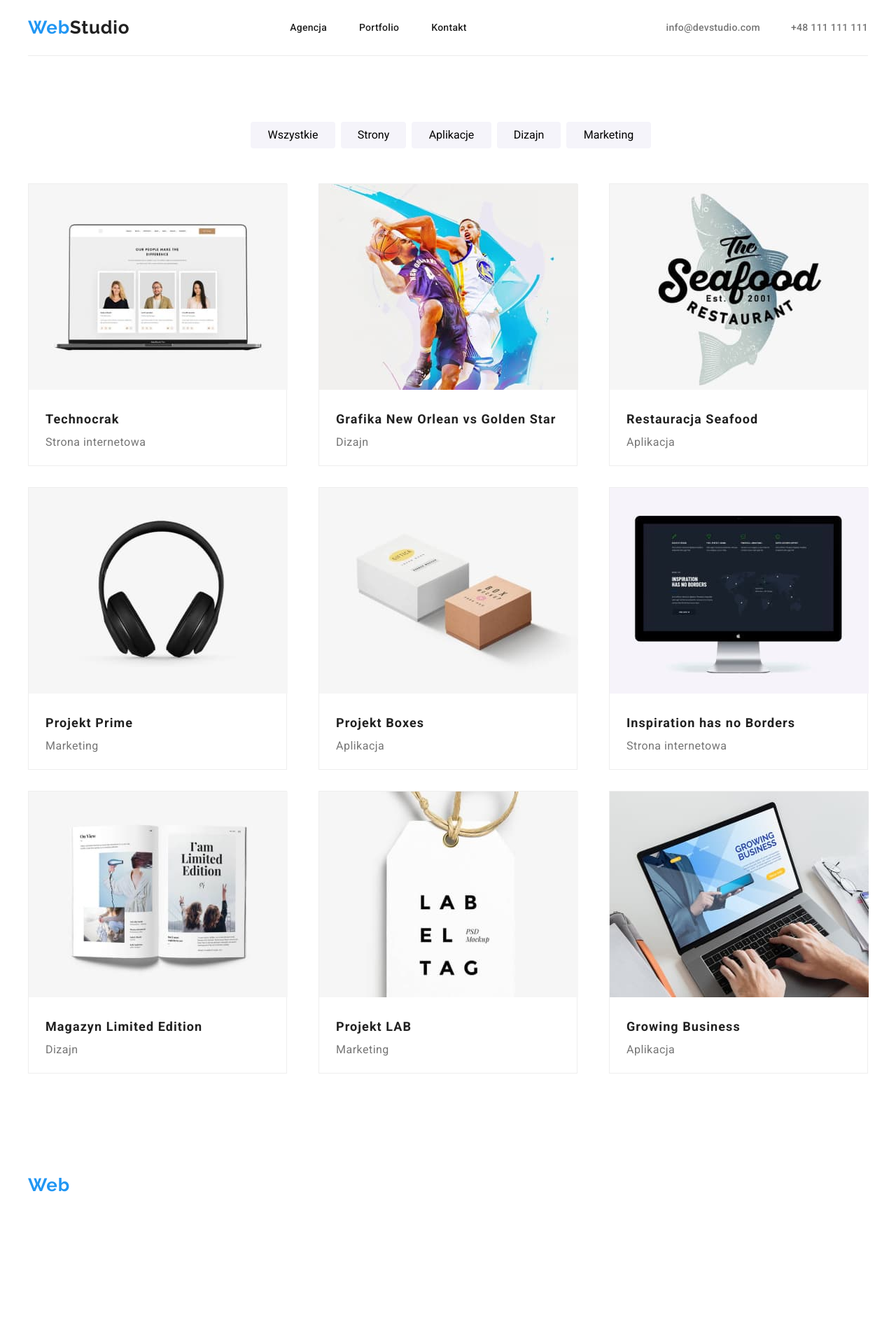
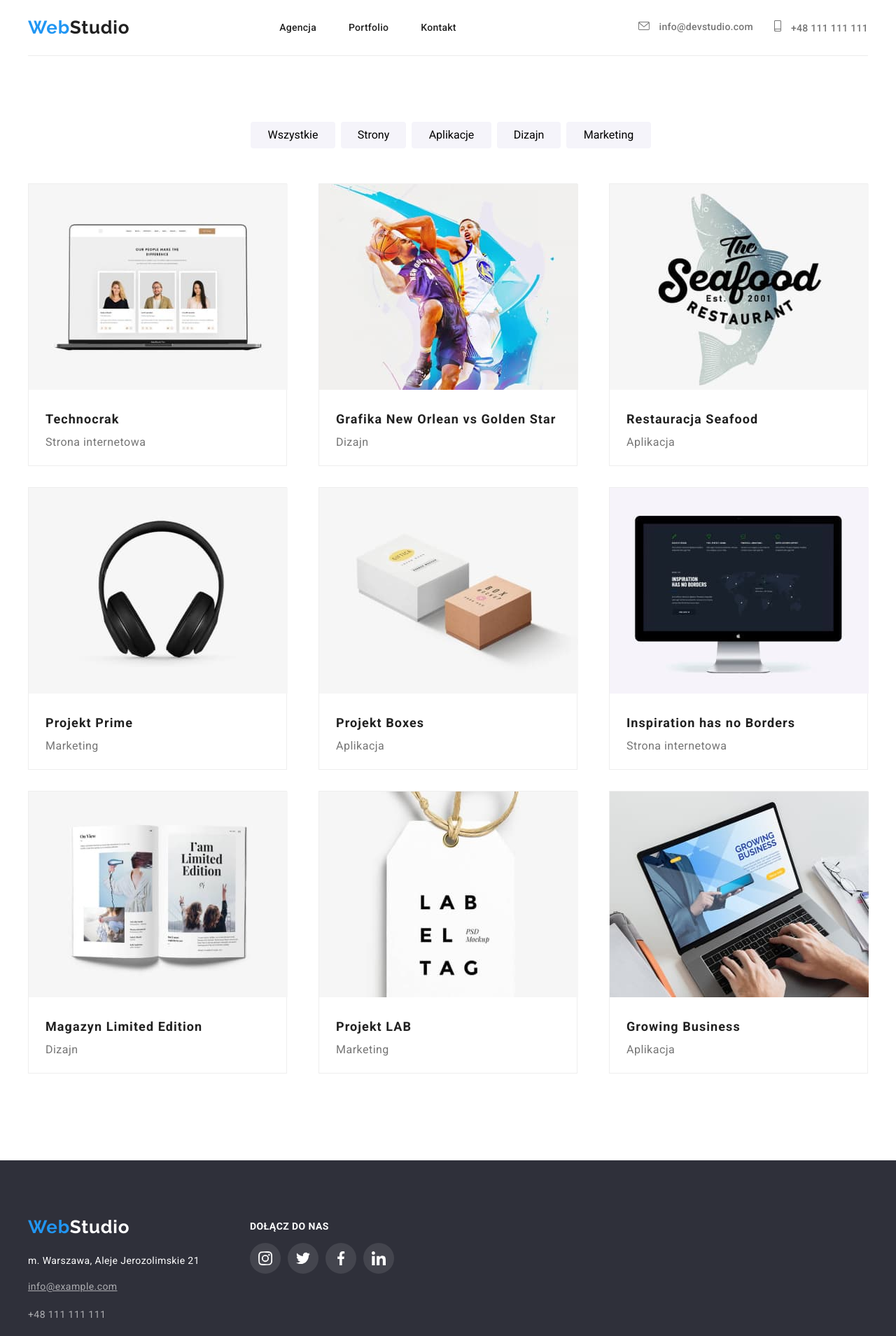
Before and after one commit to AgnieszkaBaranowska/goit-markup-hw-04, a plain HTML site: page portfolio.html in a window 1280 px wide. Shown: the whole page at 70% size. Before the commit the page ends 1846 px from the top, so only its background shows below. Drawn offline with nearby package versions, Linux system fonts and the light colour scheme.

Commit message:
end hw 4

```diff
--- a/CSS/styles.css
+++ b/CSS/styles.css
@@ -71,7 +71,9 @@ body{
     text-decoration: none;
 }
 /* kontakty w nagłówku */
-
+.header-contact{
+    display: flex;
+}
 .e-mail{
     text-decoration: none;
     color: #757575;
@@ -87,6 +89,17 @@ body{
 .e-mail:hover{
     color:#2196F3;
 }
+
+.icon-envelop,
+.icon-smartphone{
+fill: #757575;
+}
+
+.contact-email:hover svg,
+.contact-phone:hover svg{
+    fill:#2196F3;
+}
+
 .phone-number{
     text-decoration: none;
     color: #757575;
@@ -101,6 +114,8 @@ body{
 .phone-number:hover{
     color:#2196F3;
 }
+
+
 
 .contact{
     display: inline-flex;
@@ -194,6 +209,7 @@ body{
         width: 20px;
         height: 20px;
         align-items: center;
+        fill: #FFFFFF;
     }
 
 .footer-social-links-item{
@@ -527,6 +543,7 @@ body{
     width: 20px;
     height: 20px;
     align-items: center;
+    fill: #AFB1B8;
 
 }
 
@@ -543,10 +560,11 @@ body{
 .social-links-item:hover{
     background-color: #2196F3;
 }
+.social-links-item:hover svg{
+    fill: #FFFFFF;
+}
 
-.social-icons:hover {
-    fill:#FFFFFF;
-}
+
 
 
 
@@ -584,10 +602,11 @@ body{
 .customer-icons{
     width: 106px;
     height: 60.04px;
+    fill:#AFB1B8;
 }
 .customer:hover{
     border: 1px solid #2196F3;
 }
-.customer-icons:hover{
+.customer:hover svg{
     fill:#2196F3;
 }
--- a/portfolio.html
+++ b/portfolio.html
@@ -33,11 +33,23 @@
             <li><a href="" class="header-menu">Kontakt</a></li>
           </ul>
         </nav>
-        <section>
+        <section class="header-contact">
+        <section class="contact-email">
+          <a href="mailto:info@devstudio.com"
+            ><svg class="icon-envelop" width="16px" height="12px">
+              <use href="./images/icons.svg#icon-envelope"></use></svg
+          ></a>
           <a href="mailto:info@devstudio.com" class="e-mail"
             >info@devstudio.com</a
           >
+          </section>
+          <section class="contact-phone">
+          <a href="tel:+48111111111">
+            <svg class="icon-smartphone" width="10px" height="16px">
+              <use href="./images/icons.svg#icon-smartphone"></use></svg
+          ></a>
           <a href="tel:+48111111111" class="phone-number">+48 111 111 111</a>
+        </section>
       </section>
     </section>
       </div>
@@ -196,8 +208,9 @@
       </div>
       </section>
     </main>
-    <footer class="footer">
-      <div class="container">
+    <footer class="footer-section">
+      <div class="container footer">
+        <div>
           <h2>
             <a href="index.html" class="logo-footer"
               ><span class="first-letters">Web</span
@@ -218,6 +231,36 @@
             </p>
           </address>
         </div>
+        <div class="footer-social-link">
+          <h3 class="social-link-title">Dołącz do nas</h3>
+          <ul class="footer-social-list">
+            <li class="footer-social-links-item">
+              <a class="footer-social-list-link" href="#"></a>
+              <svg class="footer-social-icons">
+                <use href="./images/icons.svg#icon-instagram"></use>
+              </svg>
+            </li>
+            <li class="footer-social-links-item">
+              <a class="footer-social-list-link" href="#"></a>
+              <svg class="footer-social-icons">
+                <use href="./images/icons.svg#icon-twitter"></use>
+              </svg>
+            </li>
+            <li class="footer-social-links-item">
+              <a class="footer-social-list-link" href="#"></a
+              ><svg class="footer-social-icons">
+                <use href="./images/icons.svg#icon-facebook"></use>
+              </svg>
+            </li>
+            <li class="footer-social-links-item">
+              <a class="footer-social-list-link" href="#"></a
+              ><svg class="footer-social-icons">
+                <use href="./images/icons.svg#icon-linkedin"></use>
+              </svg>
+            </li>
+          </ul>
+        </div>
+      </div>
     </footer>
   </body>
 </html>
```
Also changed, not shown: index.html (+5 -2 lines). Lines whose indentation alone changed are shown as unchanged.
